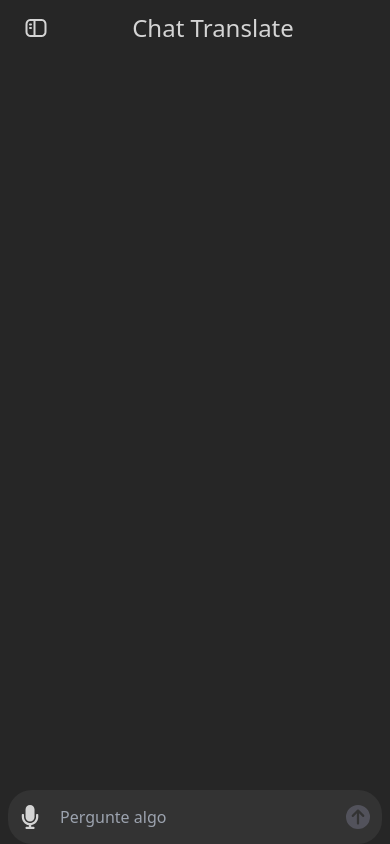
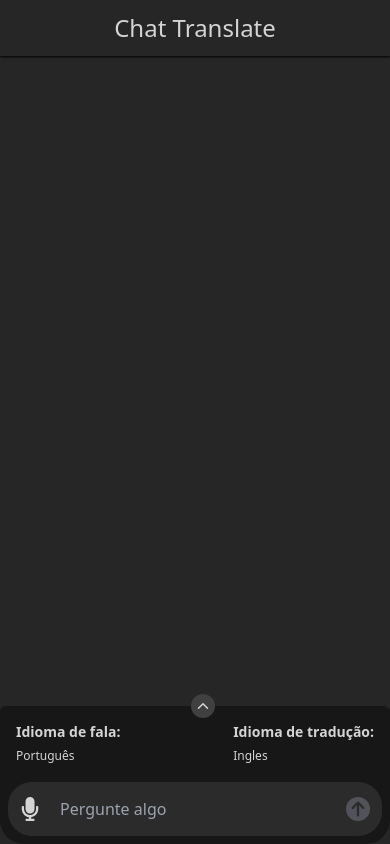
Before and after one commit to KristoferBorges/live-translator-web, a React (Vite) app in the folder front/: page / in a window 390 px wide. Built offline with nearby package versions, Linux system fonts and the light colour scheme.

Commit message:
feature(geral): adicionado novo menu de linguagens / removido menu lateral

```diff
--- a/front/src/App.jsx
+++ b/front/src/App.jsx
@@ -1,7 +1,5 @@
-import AsideMenu from './components/AsideMenu';
 import ChatTranslate from './components/ChatTranslate';
 import Header from './components/Header';
-import AsideMenuMobile from './components/AsideMenuMobile';
 import Footer from './components/Footer';
 import { TranslatorProvider } from './context/TranslatorContext';
 function App() {
@@ -9,8 +7,6 @@ function App() {
     <>
       <TranslatorProvider>
         <div className="bg-neutral-800 h-dvh flex text-neutral-300">
-          <AsideMenu />
-          <AsideMenuMobile />
           <div className="min-h-full flex-1 flex flex-col gap-3">
             <Header />
             <ChatTranslate />
--- a/front/src/components/AsideMenu.jsx
+++ /dev/null
@@ -1,30 +0,0 @@
-import LanguageSelect from './LanguageSelect';
-import MenuSVG from '../assets/menuSVG.svg?react';
-import { useContext } from 'react';
-import { TranslatorContext } from '../context/TranslatorContext';
-import ButtonIcon from './ButtonIcon';
-
-const AsideMenu = () => {
-  const { menu, setMenu, LanguagesAvailable, langChoice, setLangChoice } =
-    useContext(TranslatorContext);
-  return (
-    <aside
-      className="bg-neutral-900 transition-[flex-basis_padding] duration-100 ease-in-out basis-0 overflow-y-auto scroll-custom data-[menu=true]:basis-64 data-[menu=true]:px-4 "
-      data-menu={menu}
-    >
-      <div data-menu={menu} className="flex flex-col">
-        <header className="mb-5 h-14 flex justify-between items-center px-3 md:p-0 sticky top-0 bg-neutral-900">
-          <ButtonIcon
-            onClick={() => setMenu(!menu)}
-            icon={MenuSVG}
-            aria-label="Fecha menu"
-          />
-        </header>
-        <LanguageSelect title={'Idioma desejado'} choice="prefer" />
-        <LanguageSelect title={'Idioma destino'} choice="response" />
-      </div>
-    </aside>
-  );
-};
-
-export default AsideMenu;
--- a/front/src/components/AsideMenuMobile.jsx
+++ /dev/null
@@ -1,37 +0,0 @@
-import React from 'react';
-import MenuSVG from '../assets/menuSVG.svg?react';
-import LanguageSelect from './LanguageSelect';
-import useOutsideClick from '../hooks/useOutsideClick';
-import { useRef, useContext, memo } from 'react';
-import ButtonIcon from './ButtonIcon';
-import { TranslatorContext } from '../context/TranslatorContext';
-
-const AsideMenuMobile = () => {
-  const { menuMobile, setMenuMobile, LanguagesAvailable } =
-    useContext(TranslatorContext);
-
-  const asideRef = useRef();
-  useOutsideClick(asideRef, setMenuMobile);
-
-  if (!menuMobile) return null;
-  return (
-    <aside className="fixed inset-0 w-full h-full z-10 bg-zinc-950/90">
-      <div
-        className="fixed w-64 h-full px-4 z-20 bg-zinc-900 to-right-animation flex flex-col overflow-y-auto scroll-custom"
-        ref={asideRef}
-      >
-        <header className="mb-5 py-4 h-14 flex justify-between items-center px-3 md:p-0 sticky top-0 bg-zinc-900">
-          <ButtonIcon
-            onClick={() => setMenuMobile(false)}
-            icon={MenuSVG}
-            aria-label="Fecha menu"
-          />
-        </header>
-        <LanguageSelect title={'Idioma desejado'} choice="prefer" />
-        <LanguageSelect title={'Idioma destino'} choice="response" />
-      </div>
-    </aside>
-  );
-};
-
-export default memo(AsideMenuMobile);
--- a/front/src/components/Footer.jsx
+++ b/front/src/components/Footer.jsx
@@ -4,6 +4,7 @@ import { Input } from './Input';
 import ButtonIcon from './ButtonIcon';
 import { FaCircleArrowUp } from 'react-icons/fa6';
 import { FaMicrophone } from 'react-icons/fa';
+import LanguageSelect from './LanguageSelect';
 
 const Footer = () => {
   const { message, setMessage, isLoading, sendMessage, langChoice } =
@@ -15,7 +16,7 @@ const Footer = () => {
     window.SpeechRecognition || window.webkitSpeechRecognition;
   if (SpeechRecognition) {
     recognition = new SpeechRecognition();
-    recognition.lang = langChoice.prefer;
+    recognition.lang = langChoice.prefer.lang;
   }
 
   const handleMicClick = () => {
@@ -48,7 +49,10 @@ const Footer = () => {
     setMessage('');
   };
   return (
-    <footer className="w-full max-w-3xl m-auto px-2 flex justify-center">
+    <footer className="w-full max-w-3xl m-auto px-2 py-2 flex flex-col justify-center bg-neutral-900 rounded-md rounded-b-3xl">
+      {/* seleção de linguagem */}
+      <LanguageSelect />
+      {/* campo de menssagem */}
       <form onSubmit={handleSubmit} className="flex-1">
         <Input.root>
           {recognition && (
--- a/front/src/components/Header.jsx
+++ b/front/src/components/Header.jsx
@@ -1,29 +1,7 @@
-import { useContext } from 'react';
-import MenuSVG from '../assets/menuSVG.svg?react';
-import { TranslatorContext } from '../context/TranslatorContext';
-
 const Header = () => {
-  const { menu, setMenu, setMenuMobile } = useContext(TranslatorContext);
   return (
-    <header className="w-full p-3 max-h-14">
+    <header className="w-full p-3 max-h-14 shadow-sm shadow-black">
       <div className="flex items-center w-full gap-3 px-3">
-        {/* Menu Small screen */}
-        <button
-          onClick={() => setMenuMobile(true)}
-          className="md:hidden"
-          aria-label="Abrir menu"
-        >
-          <MenuSVG />
-        </button>
-        {/* Menu medium/large screen */}
-        <button
-          onClick={() => setMenu(true)}
-          className="hidden data-[menu=true]:hidden md:flex"
-          aria-label="Abrir menu"
-          data-menu={menu}
-        >
-          <MenuSVG />
-        </button>
         <h1 className="text-2xl text-center font-medium text-neutral-300 flex-1">
           Chat Translate
         </h1>
--- a/front/src/components/LanguageSelect.jsx
+++ b/front/src/components/LanguageSelect.jsx
@@ -1,34 +1,129 @@
-import { useContext } from 'react';
+import { useState, useContext, useRef } from 'react';
 import { TranslatorContext } from '../context/TranslatorContext';
-import { useCallback } from 'react';
+import useOutsideClick from '../hooks/useOutsideClick';
+import { FaExchangeAlt } from 'react-icons/fa';
+import ButtonIcon from './ButtonIcon';
+import { IoIosArrowUp } from 'react-icons/io';
 
-const LanguageSelect = ({ title, choice }) => {
-  const { langChoice, setLangChoice, LanguagesAvailable } =
+const LanguageSelect = () => {
+  const { LanguagesAvailable, langChoice, setLangChoice } =
     useContext(TranslatorContext);
+  const [openSelect, setOpenSelect] = useState(false);
 
-  const handleClick = useCallback(
-    (language) => {
-      setLangChoice({ ...langChoice, [choice]: language });
-    },
-    [langChoice]
-  );
+  const selectRef = useRef();
+  useOutsideClick(selectRef, setOpenSelect);
 
+  const handleOpenSelect = () => {
+    setOpenSelect(!openSelect);
+  };
+
+  const handleLangPrefer = (abreviation, language) => {
+    setLangChoice({
+      ...langChoice,
+      prefer: {
+        lang: abreviation,
+        name: language,
+      },
+    });
+  };
+
+  const handleLangResponse = (abreviation, language) => {
+    setLangChoice({
+      ...langChoice,
+      response: {
+        lang: abreviation,
+        name: language,
+      },
+    });
+  };
+
+  const handleInvertLanguage = () => {
+    const languagePrefer = langChoice.prefer;
+    const languageResponse = langChoice.response;
+    setLangChoice({
+      prefer: {
+        lang: languageResponse.lang,
+        name: languageResponse.name,
+      },
+      response: {
+        lang: languagePrefer.lang,
+        name: languagePrefer.name,
+      },
+    });
+  };
   return (
-    <article className="mb-5 flex-1">
-      <h2 className="mb-3 text-lg font-medium text-nowrap">{title}:</h2>
+    <article className="flex-1 justify-between relative mb-2" ref={selectRef}>
+      {/* language select menu */}
+      {openSelect && (
+        <div
+          className="absolute w-full left-0 bottom-20 flex flex-col gap-3 bg-zinc-900 rounded-md p-3 mb-1 z-10"
+          aria-hidden={!openSelect}
+        >
+          <div>
+            <h3 className="mb-2">Idioma de fala:</h3>
+            <div className="flex flex-wrap gap-2">
+              {LanguagesAvailable?.map((language) => (
+                <span
+                  key={language + Math.random()}
+                  className="bg-zinc-800 p-2 rounded-md cursor-pointer hover:bg-zinc-700 data-[select=true]:bg-zinc-600"
+                  data-select={language.lang === langChoice.prefer.lang}
+                  onClick={() => handleLangPrefer(language.lang, language.name)}
+                >
+                  {language.name}
+                </span>
+              ))}
+            </div>
+          </div>
+          <ButtonIcon
+            icon={FaExchangeAlt}
+            className="bg-zinc-400 text-zinc-900 rounded-md py-2 px-7 self-center uppercase font-medium my-4"
+            size={20}
+            onClick={handleInvertLanguage}
+            aria-label="inverter linguagens"
+          />
+          <div>
+            <h3 className="mb-2">Idioma de tradução:</h3>
+            <div className="flex flex-wrap gap-2">
+              {LanguagesAvailable?.map((language) => (
+                <span
+                  key={language + Math.random()}
+                  className="bg-zinc-800 p-2 rounded-md cursor-pointer hover:bg-zinc-700 data-[select=true]:bg-zinc-600"
+                  data-select={language.lang === langChoice.response.lang}
+                  onClick={() =>
+                    handleLangResponse(language.lang, language.name)
+                  }
+                >
+                  {language.name}
+                </span>
+              ))}
+            </div>
+          </div>
+        </div>
+      )}
+      {/* END language select menu */}
 
-      <ul className="text-sm px-2 py-2 flex flex-col gap-2 overflow-y-auto overflow-x-hidden scroll-custom">
-        {LanguagesAvailable?.map(({ lang, name }) => (
-          <li
-            key={name}
-            data-select={lang === langChoice[choice]}
-            className="px-3 py-2  hover:bg-neutral-700 cursor-pointer rounded-md data-[select=true]:bg-neutral-700"
-            onClick={() => handleClick(lang)}
-          >
-            <button>{name}</button>
-          </li>
-        ))}
-      </ul>
+      {/* Languages*/}
+      <div
+        className="flex items-center justify-between relative z-0 hover:bg-neutral-800 rounded-md p-2  cursor-pointer"
+        onClick={handleOpenSelect}
+        aria-expanded={openSelect}
+      >
+        <div>
+          <h3 className="font-bold text-sm md:text-base">Idioma de fala:</h3>
+          <span className="text-xs md:text-sm">{langChoice.prefer.name}</span>
+        </div>
+        <IoIosArrowUp
+          size={24}
+          className="data-[rotate=true]:rotate-180 duration-200 self-start ml-2 absolute -top-5 left-1/2 -translate-x-1/2 bg-neutral-700 rounded-full p-1"
+          data-rotate={openSelect}
+        />
+        <div>
+          <h3 className="font-bold text-sm md:text-base">
+            Idioma de tradução:
+          </h3>
+          <span className="text-xs md:text-sm">{langChoice.response.name}</span>
+        </div>
+      </div>
     </article>
   );
 };
--- a/front/src/context/TranslatorContext.jsx
+++ b/front/src/context/TranslatorContext.jsx
@@ -1,17 +1,21 @@
-import { createContext, useState, useEffect, useMemo } from 'react';
+import { createContext, useState, useMemo } from 'react';
 import { AUDIO_GET, TEXT_POST } from '../services/api';
 import axios from 'axios';
 
 const TranslatorContext = createContext();
 
 const TranslatorProvider = ({ children }) => {
-  const [menu, setMenu] = useState(false);
-  const [menuMobile, setMenuMobile] = useState(false);
   const [message, setMessage] = useState('');
   const [chats, setChats] = useState([]);
   const [langChoice, setLangChoice] = useState({
-    prefer: 'pt-br',
-    response: 'en-us',
+    prefer: {
+      lang: 'pt-br',
+      name: 'Português',
+    },
+    response: {
+      lang: 'en-us',
+      name: 'Ingles',
+    },
   });
   const [isLoading, setIsLoading] = useState(false);
   const [audioUrl, setAudioUrl] = useState(null);
@@ -56,8 +60,8 @@ const TranslatorProvider = ({ children }) => {
       setIsLoading(true);
 
       const { url, content } = TEXT_POST({
-        prefer: langChoice.prefer,
-        response: langChoice.response,
+        prefer: langChoice.prefer.lang,
+        response: langChoice.response.lang,
         text: transcript ? transcript : message,
       });
 
@@ -85,24 +89,9 @@ const TranslatorProvider = ({ children }) => {
     setAudioUrl(urlAudio);
   };
 
-  useEffect(() => {
-    window.addEventListener('resize', ({ target }) => {
-      if (target.innerWidth > 768) {
-        setMenuMobile(false);
-      }
-      if (target.innerWidth < 768) {
-        setMenu(false);
-      }
-    });
-  }, []);
-
   return (
     <TranslatorContext.Provider
       value={{
-        menu,
-        setMenu,
-        menuMobile,
-        setMenuMobile,
         message,
         setMessage,
         langChoice,
--- a/front/src/hooks/useOutsideClick.js
+++ b/front/src/hooks/useOutsideClick.js
@@ -8,7 +8,9 @@ const useOutsideClick = (ref, setState) => {
       }
     };
 
-    document.addEventListener('mousedown', handleClick);
+    setTimeout(() => {
+      document.addEventListener('mousedown', handleClick);
+    }, 0);
 
     return () => document.removeEventListener('mousedown', handleClick);
   }, []);
```
